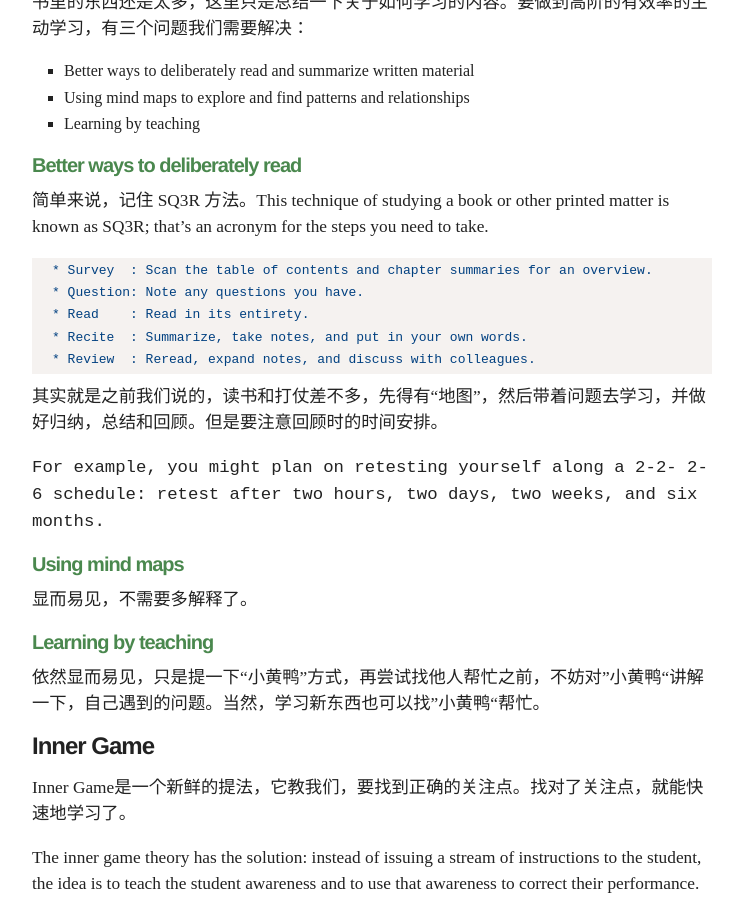
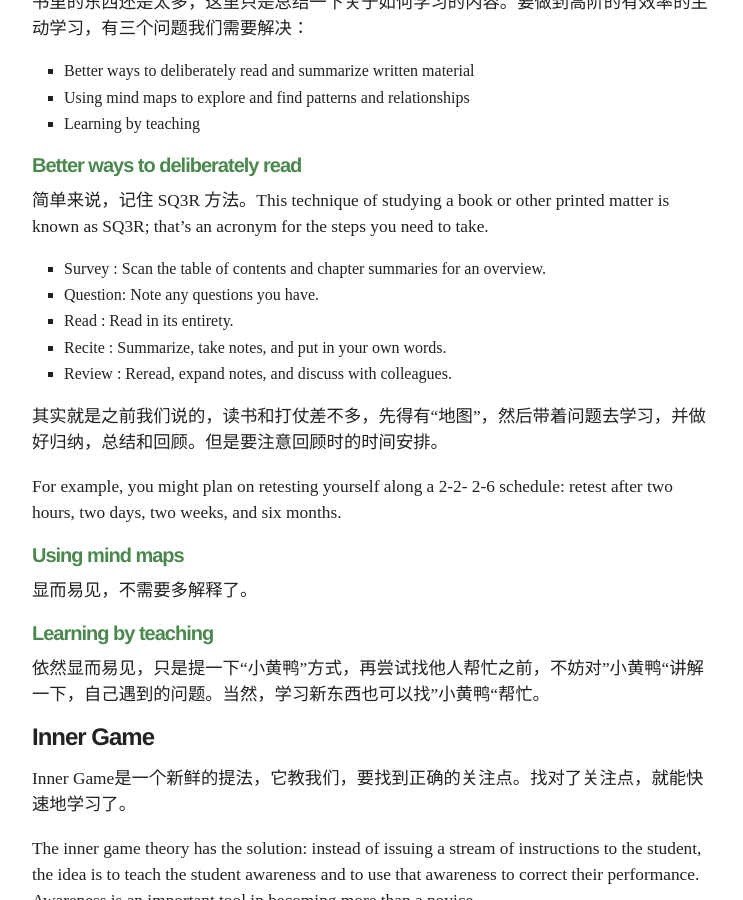
Before and after one commit to villim/villim.github.io, a Jekyll site: the page built from _posts/2015-08-10-review-pragmatic-thinking-and-learning.md, in a window 1280 px wide and 900 px high, scrolled down 594 px. Shown: the whole window, without its empty margins (143-886 px from the left). Built offline with Jekyll 4.4.1, drawn with Linux system fonts in a browser that asks for light colours; nearby versions of some CDN libraries; Markdown is read by kramdown in place of the engine named in the settings.

Commit message:
update post for review book

````diff
--- a/_posts/2015-08-10-review-pragmatic-thinking-and-learning.md
+++ b/_posts/2015-08-10-review-pragmatic-thinking-and-learning.md
@@ -21,17 +21,16 @@ layout: post
 
 简单来说，记住 SQ3R 方法。This technique of studying a book or other printed matter is known as SQ3R; that’s an acronym for the steps you need to take.
 
-```
 * Survey  : Scan the table of contents and chapter summaries for an overview.
 * Question: Note any questions you have.
 * Read    : Read in its entirety.
 * Recite  : Summarize, take notes, and put in your own words.
 * Review  : Reread, expand notes, and discuss with colleagues.
-```
+
 其实就是之前我们说的，读书和打仗差不多，先得有“地图”，然后带着问题去学习，并做好归纳，总结和回顾。但是要注意回顾时的时间安排。
 
-```For example, you might plan on retesting yourself along a 2-2- 2-6 schedule: retest after two hours, two days, two weeks, and six months.
-```
+For example, you might plan on retesting yourself along a 2-2- 2-6 schedule: retest after two hours, two days, two weeks, and six months.
+
 
 ### Using mind maps
 
````
